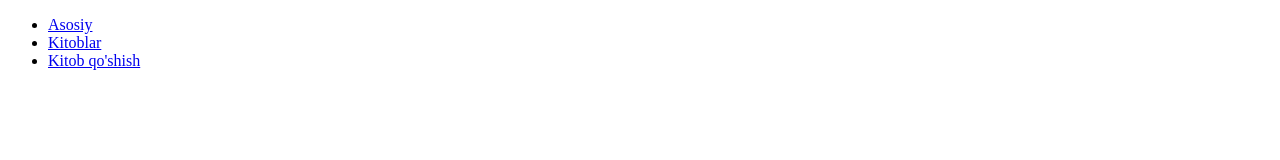
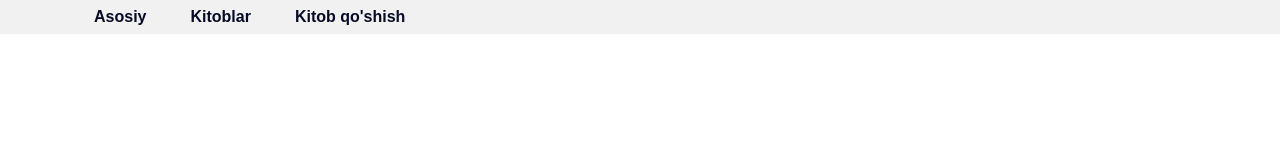
Before and after one commit to Shahboz007/books-express-3, a website: page views/main.html in a window 1280 px wide. Drawn offline with Linux system fonts and the light colour scheme.

Commit message:
done header style

```diff
--- a/public/css/main.css
+++ b/public/css/main.css
@@ -0,0 +1,32 @@
+* {
+  padding: 0;
+  margin: 0;
+  box-sizing: border-box;
+}
+
+/* Header */
+.header {
+  background: rgb(241, 241, 241);
+  padding: 0 80px;
+}
+.header__nav {
+  max-width: 1400px;
+  margin: auto;
+}
+.header__nav--ul {
+  list-style: none;
+  display: flex;
+  gap: 1rem;
+}
+
+.header__nav--ul li a {
+  display: inline-block;
+  padding: 8px 14px;
+  text-decoration: none;
+  color: rgb(8, 11, 38);
+  font-family: sans-serif;
+  font-weight: 600;
+}
+.header__nav--ul li a:hover {
+  color: rgb(34, 47, 167);
+}
--- a/views/main.html
+++ b/views/main.html
@@ -4,15 +4,16 @@
   <meta charset="UTF-8">
   <meta name="viewport" content="width=device-width, initial-scale=1.0">
   <title>Books</title>
+  <link rel="stylesheet" href="/css/main.css">
 </head>
 <body>
   <!-- Header -->
-  <header>
-    <nav>
-      <ul>
-        <li><a href="/">Asosiy</a></li>
-        <li><a href="/books/">Kitoblar</a></li>
-        <li><a href="/books/add">Kitob qo'shish</a></li>
+  <header class="header">
+    <nav class="header__nav">
+      <ul class="header__nav--ul">
+        <li class="header__nav--li"><a href="/">Asosiy</a></li>
+        <li class="header__nav--li"><a href="/books/">Kitoblar</a></li>
+        <li class="header__nav--li"><a href="/books/add">Kitob qo'shish</a></li>
       </ul>
     </nav>
   </header>
```
